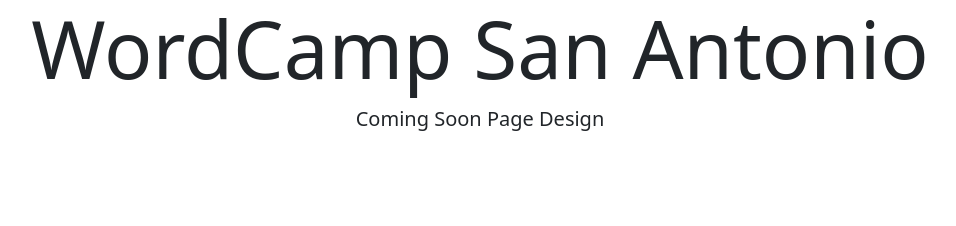
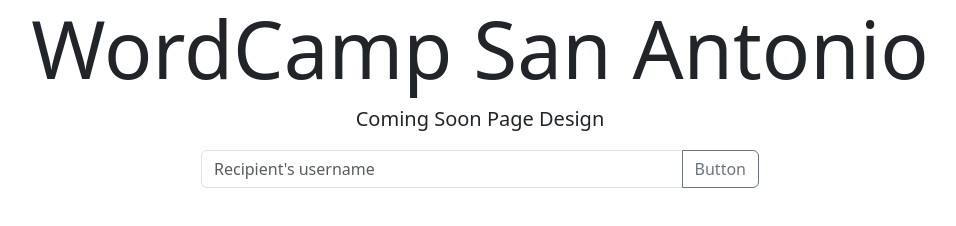
Before and after one commit to kristieb6/WordCamps-San-Antonio, a plain HTML site: page index.html in a window 1280 px wide. Shown: the whole page, without its empty margins (160-1116 px from the left). Drawn offline with nearby package versions, Linux system fonts and the light colour scheme.

Commit message:
Update index.html
added button

```diff
--- a/index.html
+++ b/index.html
@@ -13,6 +13,13 @@
     <!-- Content here -->
     <h1 class="display-1">WordCamp San Antonio</h1>
     <p class="lead">Coming Soon Page Design</p>
+    <div class="col-lg-6 mx-auto">
+
+    <div class="input-group mb-3">
+  <input type="text" class="form-control" placeholder="Recipient's username" aria-label="Recipient's username" aria-describedby="button-addon2">
+  <button class="btn btn-outline-secondary" type="button" id="button-addon2">Button</button>
+</div>
+</div>
 </div>
     <script src="https://cdn.jsdelivr.net/npm/@popperjs/core@2.11.8/dist/umd/popper.min.js" integrity="sha384-I7E8VVD/ismYTF4hNIPjVp/Zjvgyol6VFvRkX/vR+Vc4jQkC+hVqc2pM8ODewa9r" crossorigin="anonymous"></script><script src="https://cdn.jsdelivr.net/npm/bootstrap@5.3.1/dist/js/bootstrap.bundle.min.js" integrity="sha384-HwwvtgBNo3bZJJLYd8oVXjrBZt8cqVSpeBNS5n7C8IVInixGAoxmnlMuBnhbgrkm" crossorigin="anonymous"></script>
   </body>
```
